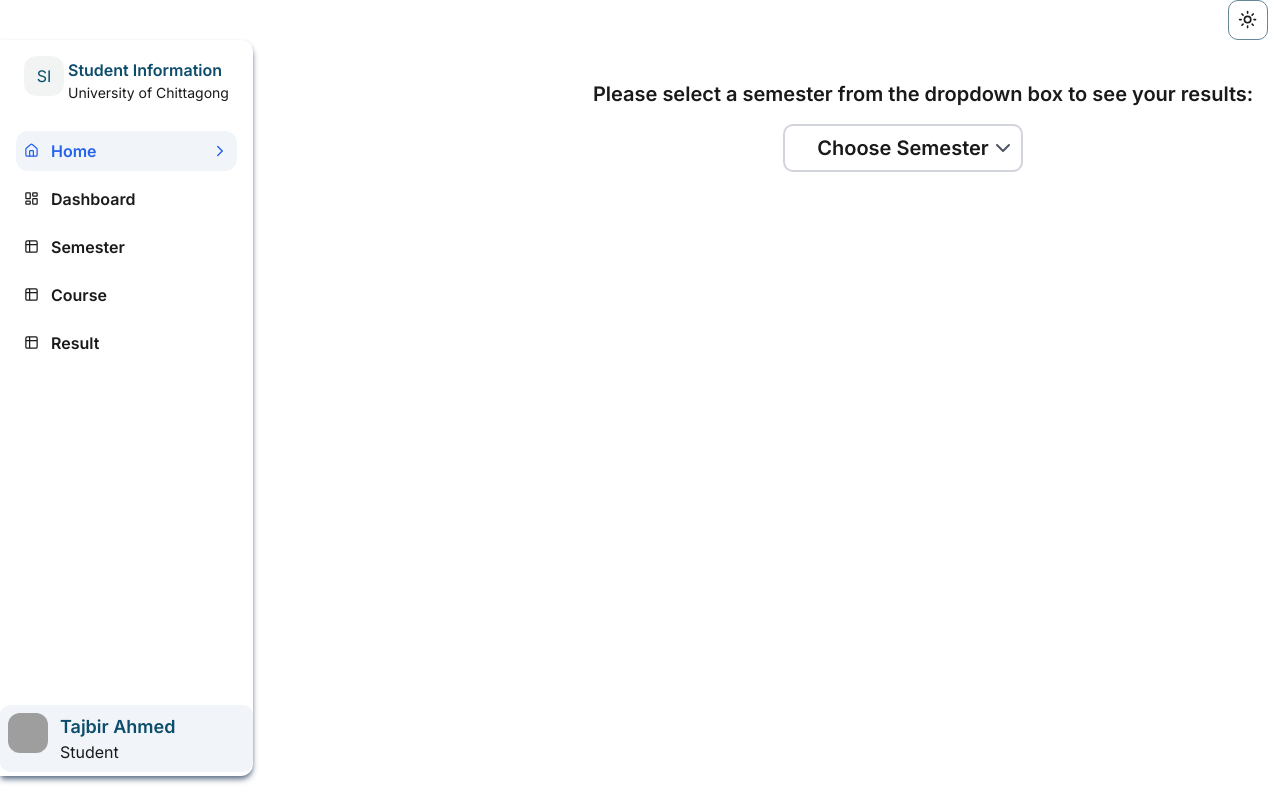
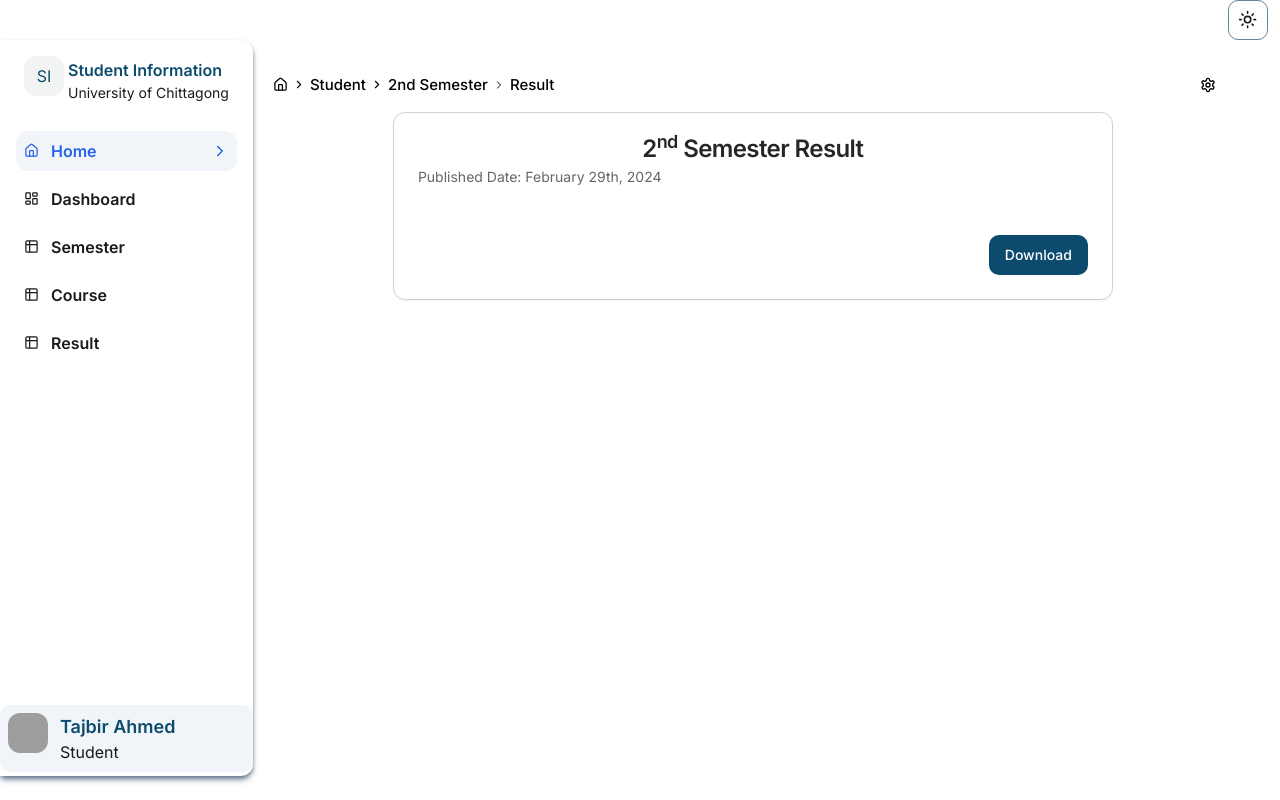
Before and after one commit to tajbirahmed/sim, a Next.js app: page /result in a window 1280 px wide. Built offline with nearby package versions, Linux system fonts and the light colour scheme; grey boxes are pictures that could not be loaded.

Commit message:
added navBag, TODO: result table

```diff
--- a/app/layout.tsx
+++ b/app/layout.tsx
@@ -6,6 +6,7 @@ import FooterBar from "@/components/FooterComponents/FooterBar";
 import SideBar from "@/components/SideBar";
 import { useState } from "react";
 import { ThemeProvider } from "@/components/ThemeProvider";
+import { SemesterProvider } from "@/contexts/SemesterContexts";
 
 const inter = Inter({ subsets: ["latin"] });
 // 1. font selection.
@@ -30,8 +31,9 @@ export default function RootLayout({
                     <NavBar />
                     <div className="flex flex-row">
                         <SideBar />
-
-                        {children}
+                        <SemesterProvider>
+                            {children}
+                        </SemesterProvider>
 
                     </div>
 
--- a/app/result/[resultid]/page.tsx
+++ /dev/null
@@ -1,32 +0,0 @@
-import React from 'react';
-
-const ResultTable = () => {
-
-  const semesterResults = [
-    { semester: 'Spring 2023', cgpa: 3.5, publishDate: '03/20/2024', status: 'Published' },
-    // Add more semester results as needed
-  ];
-
-  return (
-    <div className="flex pl-80 justify-center pt-20">
-      <div>
-        <h2 className="flex justify-center font-bold text-xl">Semester Results</h2>
-        {semesterResults.map((result, index) => (
-           <div key={index} className="border border-gray-400 p-4 mb-4 rounded-xl w-[600px]">
-           <h3 className="font-bold">Semester: {result.semester}</h3>
-           <p>CGPA: {result.cgpa}</p>
-           <p>Publish Date: {result.publishDate}</p>
-           <p>Status: {result.status}</p>
-           <div className="justify-center flex">
-           <button className="bg-blue-900 w-[120px] hover:bg-white hover:text-black hover:border-black text-white px-4 py-2 rounded-md mt-2 border-2 rounded-md border-transparent transition-colors duration-300 ease-in-out">
- Details
-</button>
-</div>
-         </div>
-        ))}
-      </div>
-    </div>
-  );
-};
-
-export default ResultTable;
--- a/app/result/layout.tsx
+++ b/app/result/layout.tsx
@@ -1,16 +1,21 @@
 "use client";
+import NavigateComp from "@/components/NavigateComp";
 import React, { useState } from "react";
 
 
-export default function Layout({
+export default function ResultRoot({
   children,
 }: Readonly<{
   children: React.ReactNode;
 }>) {
-  const [toggleSideBar, setToggleSideBar] = useState<boolean>(false);
   return (
-    <div className="flex flex-row">
-      { children }
+    <div className="flex flex-col w-9/12">
+      <div className='flex flex-col ml-5  h-[94vh] overflow-y-auto w-full no-scrollbar pt-6'>
+        <NavigateComp
+          title="Result"
+        />
+        {children}
+      </div>
     </div>
   )
 }
--- a/app/result/page.tsx
+++ b/app/result/page.tsx
@@ -1,63 +1,19 @@
-import React, { ReactNode } from 'react';
-import Link from 'next/link';
-import {
-  DropdownMenu,
-  DropdownMenuContent,
-  DropdownMenuItem,
-  DropdownMenuTrigger,
-} from "@/components/ui/dropdown-menu";
+"use client";
 
-import { ChevronDown } from 'lucide-react';
+import { ResultCard } from '@/components/ResultComponents/ResultCard';
+import { SemesterContext } from '@/contexts/SemesterContexts';
+import React, { useContext } from 'react'
 
-interface ButtonProps {
-  children: ReactNode;
-  className?: string;
+
+const ResultHome = () => {
+  const { semester } = useContext(SemesterContext)!
+  return (
+    <div className="flex flex-row justify-center w-full pt-2">
+      <ResultCard
+          semester={semester}
+      />
+    </div>
+  )
 }
 
-const Button = ({ children, className }: ButtonProps) => {
-  return (
-    <button className={`text-xl font-semibold h-12 w-48 rounded-xl hover:bg-gray-400 hover:text-white flex items-center justify-between px-4 ${className}`}>
-      <span>{children}</span>
-    </button>
-  );
-};
-
-const Result = () => {
-  const semesters = [
-    { name: "8th Semester", link: "../result/resultid" },
-    { name: "7th Semester", link: "../result/resultid" },
-    { name: "6th Semester", link: "../result/resultid" },
-    { name: "5th Semester", link: "../result/resultid" },
-    { name: "4th Semester", link: "../result/resultid" },
-    { name: "3rd Semester", link: "../result/resultid" },
-    { name: "2nd Semester", link: "../result/resultid" },
-    { name: "1st Semester", link: "../result/resultid" },
-  ];
-
-  return (
-    <div className="ml-[300px] flex flex-col items-center">
-      <div className="ml-10">
-        <p className="font-semibold text-xl pb-4 pt-10">Please select a semester from the dropdown box to see your results:</p>
-      </div>
-      <DropdownMenu>
-        <div className="relative inline-block">
-          <DropdownMenuTrigger className="font-semibold text-xl border-2 border-gray-300 rounded-md px-8 py-2 cursor-pointer pr-8">
-            Choose Semester
-            <ChevronDown className="text-gray-600 absolute top-1/2 right-0 transform -translate-y-1/2 mr-2" />
-          </DropdownMenuTrigger>
-        </div>
-        <DropdownMenuContent className="pl-10 justify-center font-semibold text-2xl w-48">
-          {semesters.map((semester, index) => (
-            <Link href={semester.link} key={index}> {/* Wrap DropdownMenuItem in Link */}
-              <DropdownMenuItem className="hover:bg-gray-400"> {/* Add hover:bg-gray-400 class */}
-                {semester.name}
-              </DropdownMenuItem>
-            </Link>
-          ))}
-        </DropdownMenuContent>
-      </DropdownMenu>
-    </div>
-  );
-};
-
-export default Result;
+export default ResultHome;
--- a/app/semester/page.tsx
+++ b/app/semester/page.tsx
@@ -6,7 +6,7 @@ import { CalendarComp } from '@/components/SemesterComponents/CalendarComp';
 import { Input } from "@/components/ui/input"
 import ReminderComponent from '@/components/SemesterComponents/ReminderComponent';
 import NavigateComp from '@/components/NavigateComp';
-import { SemesterProvider } from '@/contexts/SemesterContexts';
+
 
 
 const Semester = () => {
@@ -18,11 +18,12 @@ const Semester = () => {
   return (
     <div className='flex flex-col ml-5  h-[94vh] overflow-y-auto w-full no-scrollbar pt-6'>
       {/* <ProcedureProgess /> */}
-      <SemesterProvider>
-        <NavigateComp
-          title="Announcements"
-        />
-      </SemesterProvider>
+
+      <NavigateComp
+        title="Announcements"
+        make={ true }
+      />
+
       {section === "announcements" ?
         (<><div className='flex flex-col space-y-5 pt-2'>
           <div className='flex flex-row justify-between pr-1'>
--- a/components/NavigateComp.tsx
+++ b/components/NavigateComp.tsx
@@ -5,13 +5,15 @@ import { SemesterContext } from '@/contexts/SemesterContexts';
 import { CreateAnnouncement } from './SemesterComponents/CreateAnnouncement';
 
 interface NavigateProps {
-    title?: string | undefined,
+  title?: string | undefined;
+  make?: boolean | undefined;
 }
 
 const NavigateComp = ({
-    title
+  title,
+  make
 }: NavigateProps) => {
-    const helper = (str : string) : string => {
+  const helper = (str: string): string => {
     return str.charAt(0).toUpperCase() + (str.length > 1 ? str.slice(1).toLowerCase() : '');
   }
   const { semester } = useContext(SemesterContext)!
@@ -33,7 +35,7 @@ const NavigateComp = ({
         )}
       </div>
       <div className="flex flex-row justify-between items-center">
-            <CreateAnnouncement />
+        {make ? <CreateAnnouncement /> : null}
         <SettingPopOver />
       </div>
     </div>
--- /dev/null
+++ b/components/ResultComponents/ResultCard.tsx
@@ -0,0 +1,38 @@
+"use clinet";
+import * as React from "react"
+
+import { Button } from "@/components/ui/button"
+import {
+    Card,
+    CardContent,
+    CardDescription,
+    CardFooter,
+    CardHeader,
+    CardTitle,
+} from "@/components/ui/card"
+
+import { Label } from "@/components/ui/label"
+import { format } from "date-fns";
+
+
+interface ResultCardProps {
+    semester: number;
+}
+
+export function ResultCard({ semester }: ResultCardProps) {
+    const [pubdate, setpubDate] = React.useState<Date>(new Date())
+    return (
+        <Card className="w-9/12 justify-center">
+            <CardHeader >
+                <CardTitle className="text-center">{semester}<sup className="">{semester === 1 ? "st" : semester === 2 ? "nd" : semester === 3 ? "rd" : "th"}</sup>{" Semester"} Result</CardTitle>
+                <CardDescription>Published Date: { format(pubdate, "PPP")}</CardDescription>
+            </CardHeader>
+            <CardContent>
+                {/* TODO: Table */}
+            </CardContent>
+            <CardFooter className="flex justify-end">
+                <Button>Download</Button>
+            </CardFooter>
+        </Card>
+    )
+}
--- a/contexts/SemesterContexts.tsx
+++ b/contexts/SemesterContexts.tsx
@@ -1,3 +1,6 @@
+"use client";
+
+
 import React, { createContext, useState } from 'react';
 interface Semester {
   semester: number;
```
Lines whose indentation alone changed are shown as unchanged.
